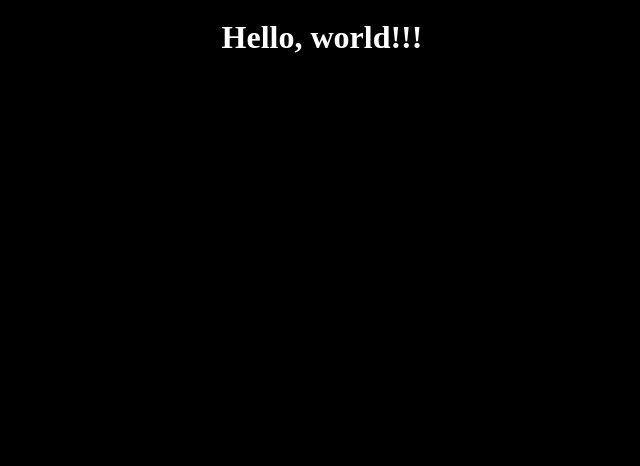
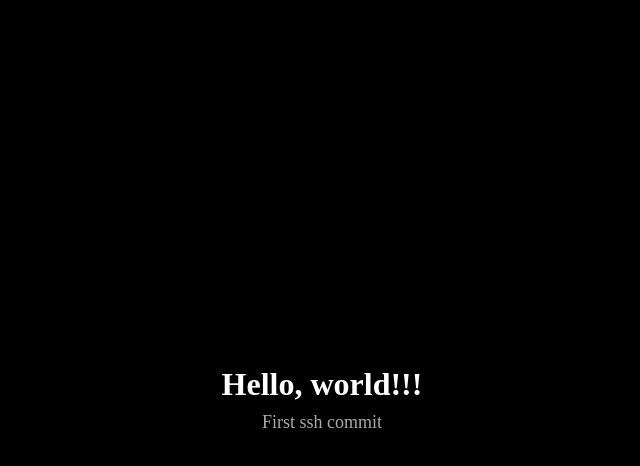
Before and after one commit to VETALEK/vetalek-github.io, a plain HTML site: page index.html in a window 1280 px wide. Shown: the whole page, without its empty margins (318-958 px from the left). Drawn offline with Linux system fonts and the light colour scheme.

Commit message:
Subtitle added

```diff
--- a/index.html
+++ b/index.html
@@ -1,13 +1,16 @@
 <!DOCTYPE html>
 <html lang="en">
 <head>
-    <meta charset="UTF-8">
-    <meta http-equiv="X-UA-Compatible" content="IE=edge">
-    <meta name="viewport" content="width=device-width, initial-scale=1.0">
-    <link rel="stylesheet" href="style.css">
-    <title>Document</title>
+  <meta charset="UTF-8">
+  <meta http-equiv="X-UA-Compatible" content="IE=edge">
+  <meta name="viewport" content="width=device-width, initial-scale=1.0">
+  <link rel="stylesheet" href="style.css">
+  <title>Document</title>
 </head>
 <body>
-    <h1>Hello, world!!!</h1>
+  <div class="container">
+    <h1 class="title">Hello, world!!!</h1>
+    <p class="subtitle">First ssh commit</p>
+  </div>
 </body>
 </html>
--- a/style.css
+++ b/style.css
@@ -1,12 +1,31 @@
 body {
-    margin: 0;
-    background-color: black;
+  margin: 0;
+
+  background-color: #000;
 }
 
-h1 {
-    color: white;
-    font-size: 32px;
-    height: 100%;
-    line-height: 100%;
-    text-align: center;
+.container {
+  min-height: 100vh;
+
+  display: flex;
+  flex-direction: column;
+  justify-content: center;
+
+  text-align: center;
 }
+
+.title {
+  margin: 0 0 12px;
+
+  color: #fff;
+  font-size: 32px;
+  height: 100%;
+  line-height: 100%;
+}
+
+.subtitle {
+  margin: 0;
+
+  font-size: 18px;
+  color: #aaa;
+}
```
